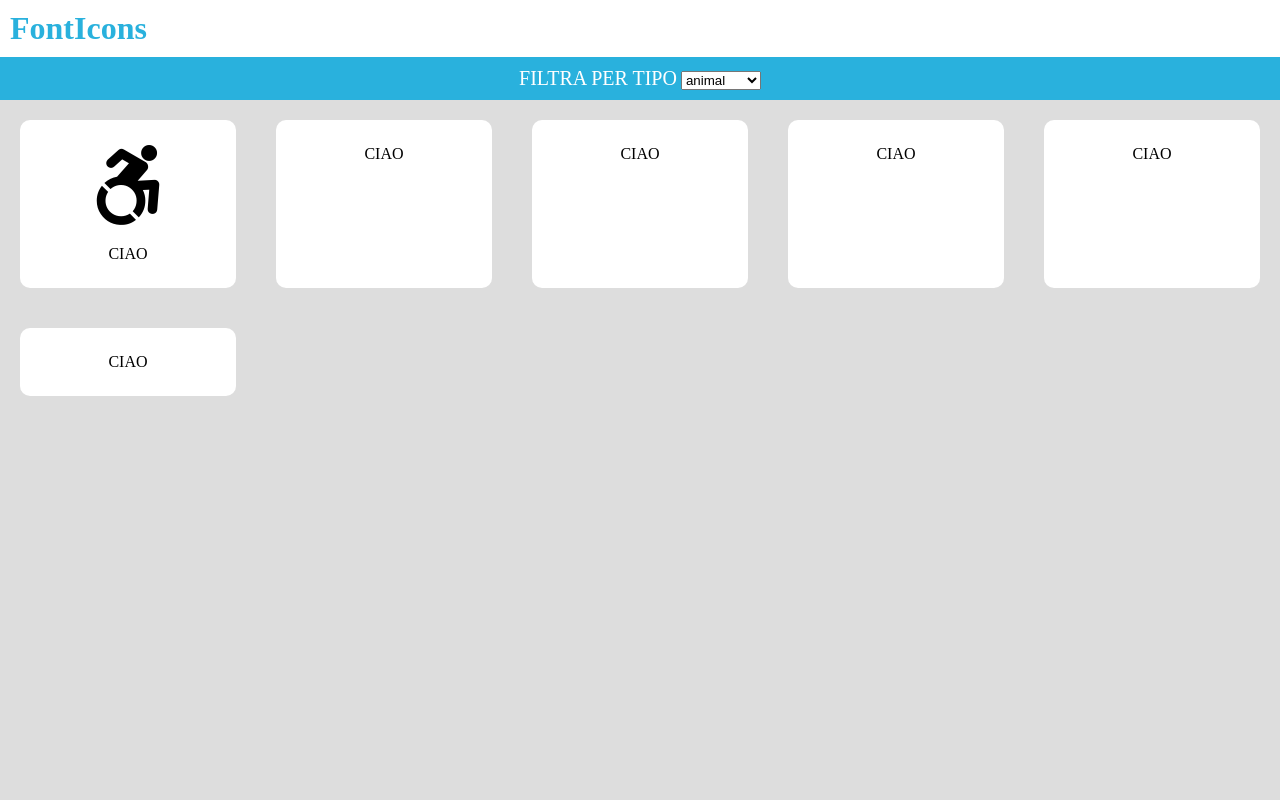
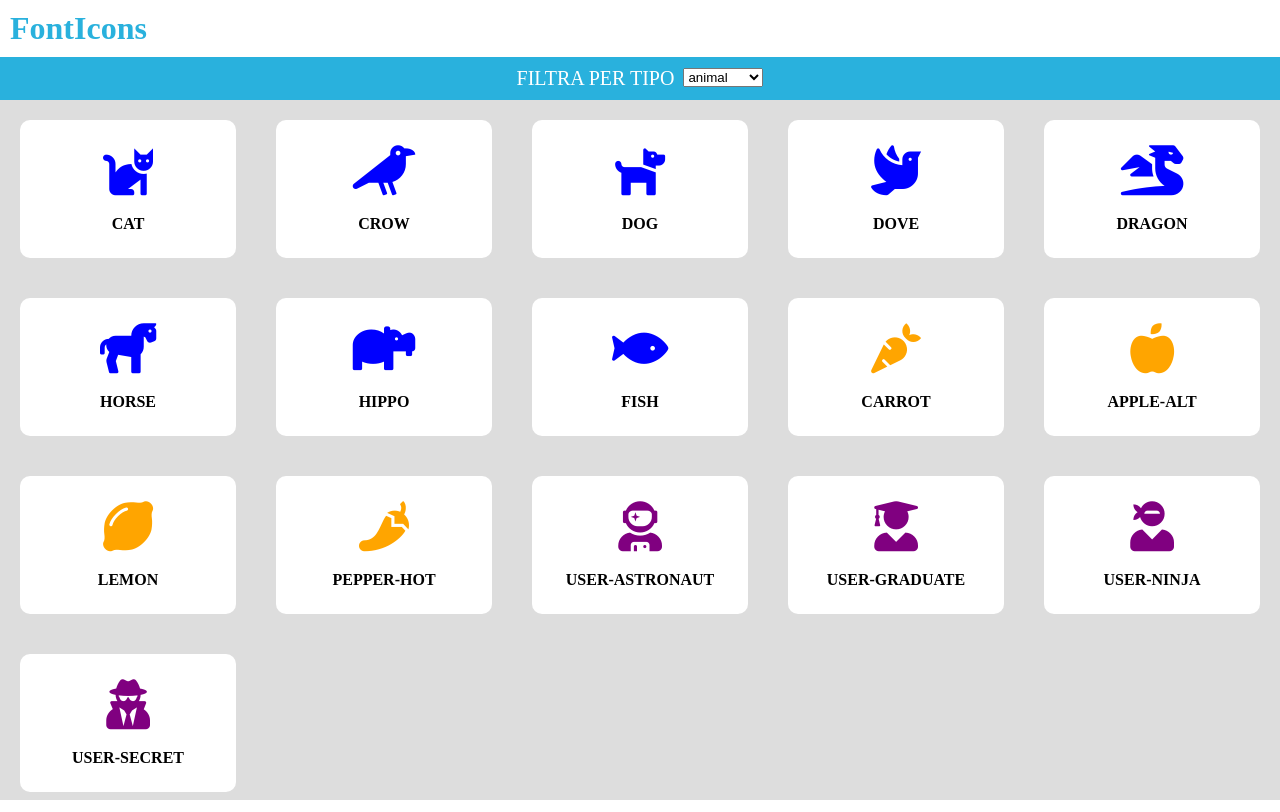
Before and after one commit to Mega-117/js-es6-icons, a plain HTML site: page index.html in a window 1280 px wide. Drawn offline with Linux system fonts and the light colour scheme.

Commit message:
colorate icone

```diff
--- a/css/style.css
+++ b/css/style.css
@@ -11,6 +11,8 @@ h1{
 .label-style{
     color: white;
     font-size: 20px;
+    padding-right: 5px;
+    vertical-align: middle;
 }
 
 .nav-style{
@@ -42,8 +44,22 @@ main{
     padding: 25px 15px;
     text-transform:uppercase;
     border-radius: 10px;
+    font-weight: bold;
 }
 .card i{
-    font-size: 80px;
+    font-size: 50px;
     margin-bottom: 20px;
 }
+
+
+/* colori*/
+
+.animal{
+    color: #0000ff;
+}
+.vegetable{
+    color: #ffa500;
+}
+.user{
+    color: #800080;
+}
--- a/index.html
+++ b/index.html
@@ -26,37 +26,13 @@
     <main>
         <div class="container">
 
-            <div class="card-container">
+            <!-- <div class="card-container">
                 <div class="card">
                     <i class="fab fa-accessible-icon"></i>
                     <p>ciao</p>
                 </div>
-            </div>
-            <div class="card-container">
-                <div class="card">
-                    <span>ciao</span>
-                </div>
-            </div>
-            <div class="card-container">
-                <div class="card">
-                    <span>ciao</span>
-                </div>
-            </div>
-            <div class="card-container">
-                <div class="card">
-                    <span>ciao</span>
-                </div>
-            </div>
-            <div class="card-container">
-                <div class="card">
-                    <span>ciao</span>
-                </div>
-            </div>
-            <div class="card-container">
-                <div class="card">
-                    <span>ciao</span>
-                </div>
-            </div>
+            </div> -->
+
         </div>
     </main>
     <footer></footer>
--- a/js/datiIniziali.js
+++ b/js/datiIniziali.js
@@ -1,4 +1,4 @@
-[
+let listaCard = [
 	{
 		name: 'cat',
 		prefix: 'fa-',
@@ -96,3 +96,42 @@
 		family: 'fas'
 	}
 ];
+
+//inserite tutte le card nella pagina
+//prendele una a una e inserirle
+// per farlo uso un ciclo for e innerHTML per agg alla pagina
+let allCardContainer = document.querySelector(".container");
+//console.log(allCardContainer);
+
+for (let i = 0; i < listaCard.length; i++) {
+	let { name, prefix, type, family } = listaCard[i];
+
+	let tagCard = `<div class="card-container">
+		<div class="card">
+			<i class="${family} ${type} ${prefix}${name}"></i>
+			<p>${name}</p>
+		</div>
+	</div>`;
+
+	//console.log(tagCard);
+	allCardContainer.innerHTML += tagCard;
+};
+
+//per filtrare gli animali faccio una funz che filtra solo il type animali
+
+/* let objAnimal = listaCard.filter(animalFilter);
+
+function animalFilter(Oggetto) {
+	if (Oggetto.type === "animal") {
+		return true;
+	}
+
+
+}
+console.log(objAnimal);
+for (let i = 0; i < objAnimal; i++) {
+	let element = objAnimal[i];
+	let classAnimal = "class-animal";
+	console.log(classAnimal);
+}
+ */
```
